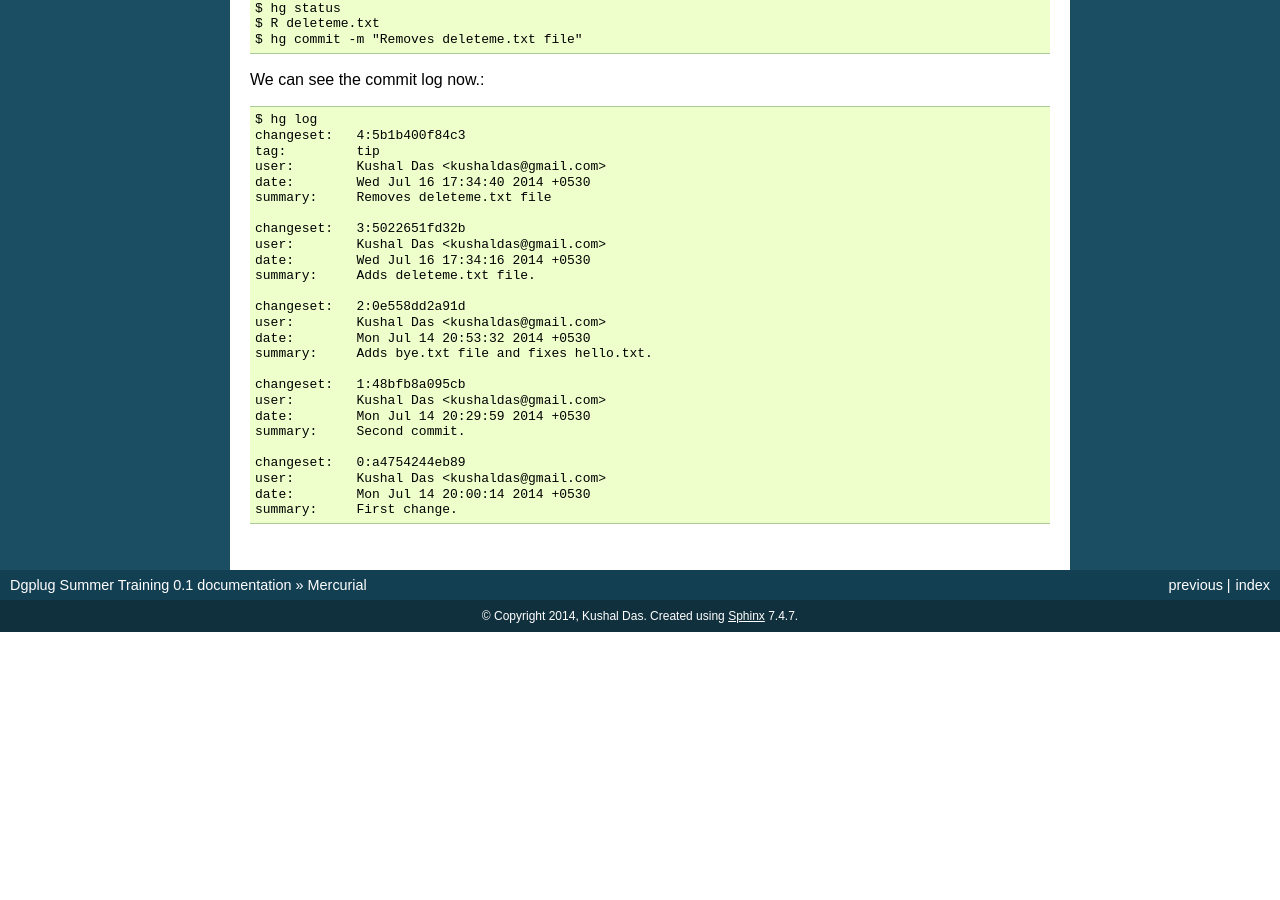
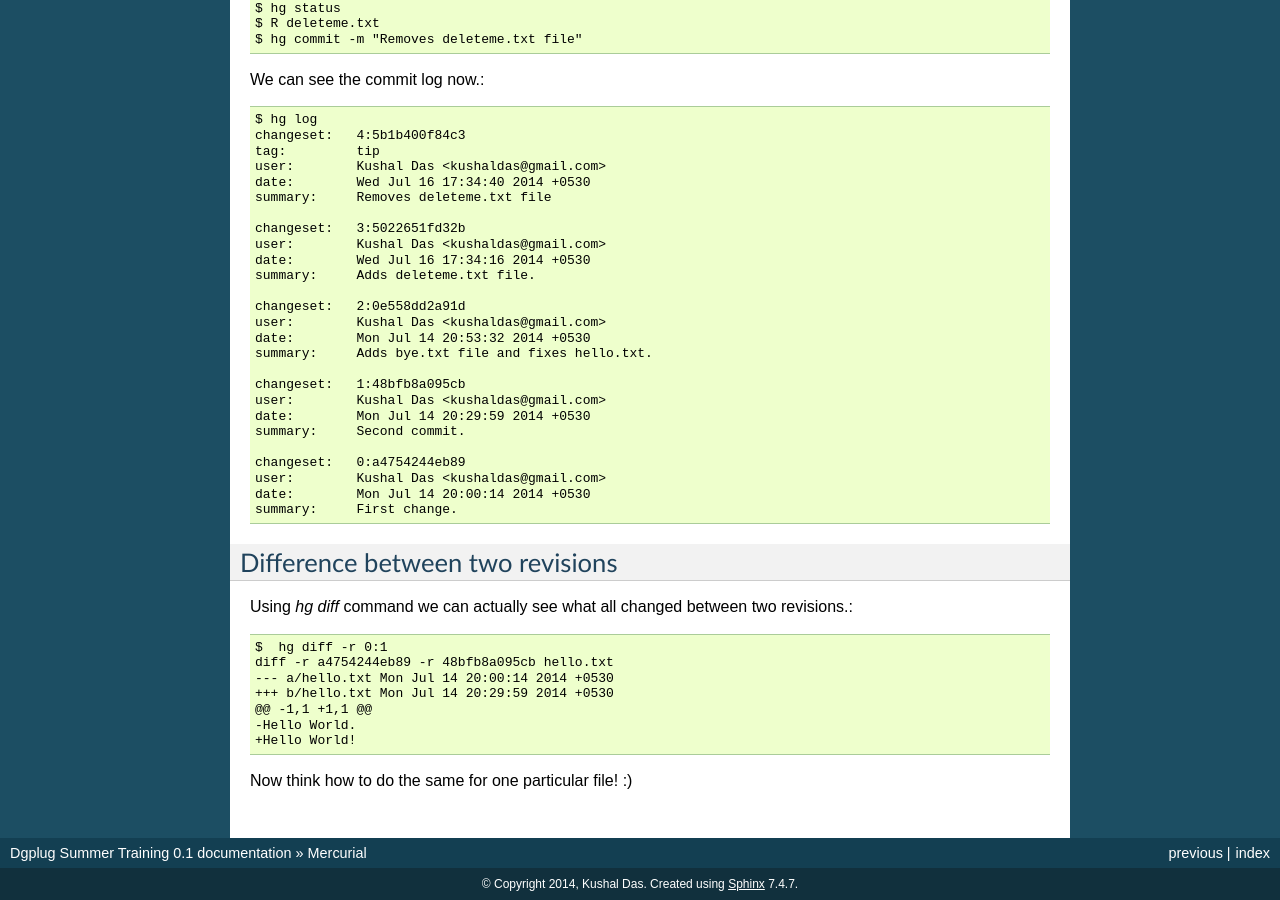
Before and after one commit to kushaldas/summertraining, a Sphinx documentation site: the page built from docs/mercurial.rst, in a window 1280 px wide and 900 px high, scrolled down 632 px. Built offline with Sphinx 7.4.7, drawn with Linux system fonts in a browser that asks for light colours; before the commit the page ends 1264 px from its top, so only the background shows below that; some of the changed text lies outside the part shown.

Commit message:
Adds details on diffs between two revisions

```diff
--- a/docs/mercurial.rst
+++ b/docs/mercurial.rst
@@ -67,3 +67,18 @@ We can see the commit log now.::
     user:        Kushal Das <kushaldas@gmail.com>
     date:        Mon Jul 14 20:00:14 2014 +0530
     summary:     First change.
+
+Difference between two revisions
+---------------------------------
+
+Using `hg diff` command we can actually see what all changed between two revisions.::
+
+    $  hg diff -r 0:1
+    diff -r a4754244eb89 -r 48bfb8a095cb hello.txt
+    --- a/hello.txt Mon Jul 14 20:00:14 2014 +0530
+    +++ b/hello.txt Mon Jul 14 20:29:59 2014 +0530
+    @@ -1,1 +1,1 @@
+    -Hello World.
+    +Hello World!
+
+Now think how to do the same for one particular file! :)
```
